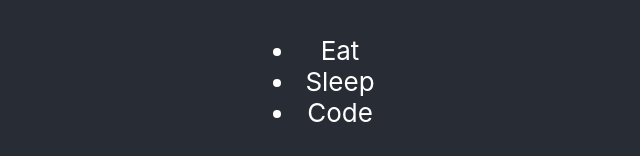
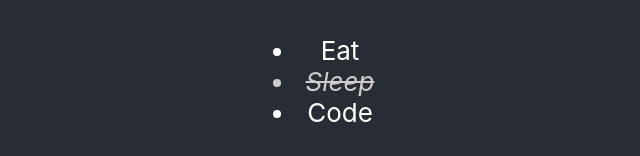
Before and after one commit to nghiemph95/React_Learning, a React (Create React App) app in the folder 02_react_learning/learn-reactjs/: page / in a window 1280 px wide. Shown: the part 354-510 px from the top of the page, without its empty margins (320-960 px from the left). Built offline with nearby package versions, Linux system fonts and the light colour scheme.

Commit message:
Updated: 05-11-2022 16:09:01

```diff
--- a/02_react_learning/learn-reactjs/src/features/Todo/components/TodoList/index.jsx
+++ b/02_react_learning/learn-reactjs/src/features/Todo/components/TodoList/index.jsx
@@ -5,22 +5,32 @@ import "./styles.scss";
 
 TodoList.propTypes = {
   todoList: PropTypes.array,
+  onTodoClick: PropTypes.func,
 };
 
 TodoList.defaultProps = {
   todoList: [],
+  onTodoClick: null,
 };
 
-function TodoList({ todoList }) {
+function TodoList({ todoList, onTodoClick }) {
+  const handleTodoClick = (todo, idx) => {
+    if (!onTodoClick) return;
+
+    onTodoClick(todo, idx);
+  };
   return (
-    <ul>
-      {todoList.map((todo) => (
+    <ul className="todo-list">
+      {todoList.map((todo, idx) => (
         <li
           key={todo.id}
           className={classnames({
             "todo-item": true,
             completed: todo.status === "completed",
           })}
+          onClick={() => {
+            handleTodoClick(todo, idx);
+          }}
         >
           {" "}
           {todo.title}
--- a/02_react_learning/learn-reactjs/src/features/Todo/components/TodoList/styles.scss
+++ b/02_react_learning/learn-reactjs/src/features/Todo/components/TodoList/styles.scss
@@ -0,0 +1,12 @@
+.todo-list {
+
+  &>li {
+    cursor: pointer;
+  }
+
+  &>li.completed {
+    font-style: italic;
+    color: #ccc;
+    text-decoration: line-through;
+  }
+}
--- a/02_react_learning/learn-reactjs/src/features/Todo/index.jsx
+++ b/02_react_learning/learn-reactjs/src/features/Todo/index.jsx
@@ -1,10 +1,11 @@
 import React from "react";
+import { useState } from "react";
 import TodoList from "./components/TodoList";
 
 TodoFeature.propTypes = {};
 
 function TodoFeature(props) {
-  const todoList = [
+  const initTodoList = [
     {
       id: 1,
       title: "Eat",
@@ -22,10 +23,16 @@ function TodoFeature(props) {
     },
   ];
 
+  const [todoList, setTodoList] = useState(initTodoList);
+
+  const handleTodoList = (todo, idx) => {
+    console.log(todo, idx);
+  };
+
   return (
     <div>
       <h3>TodoList</h3>
-      <TodoList todoList={todoList} />
+      <TodoList todoList={todoList} onTodoClick={handleTodoList} />
     </div>
   );
 }
```
